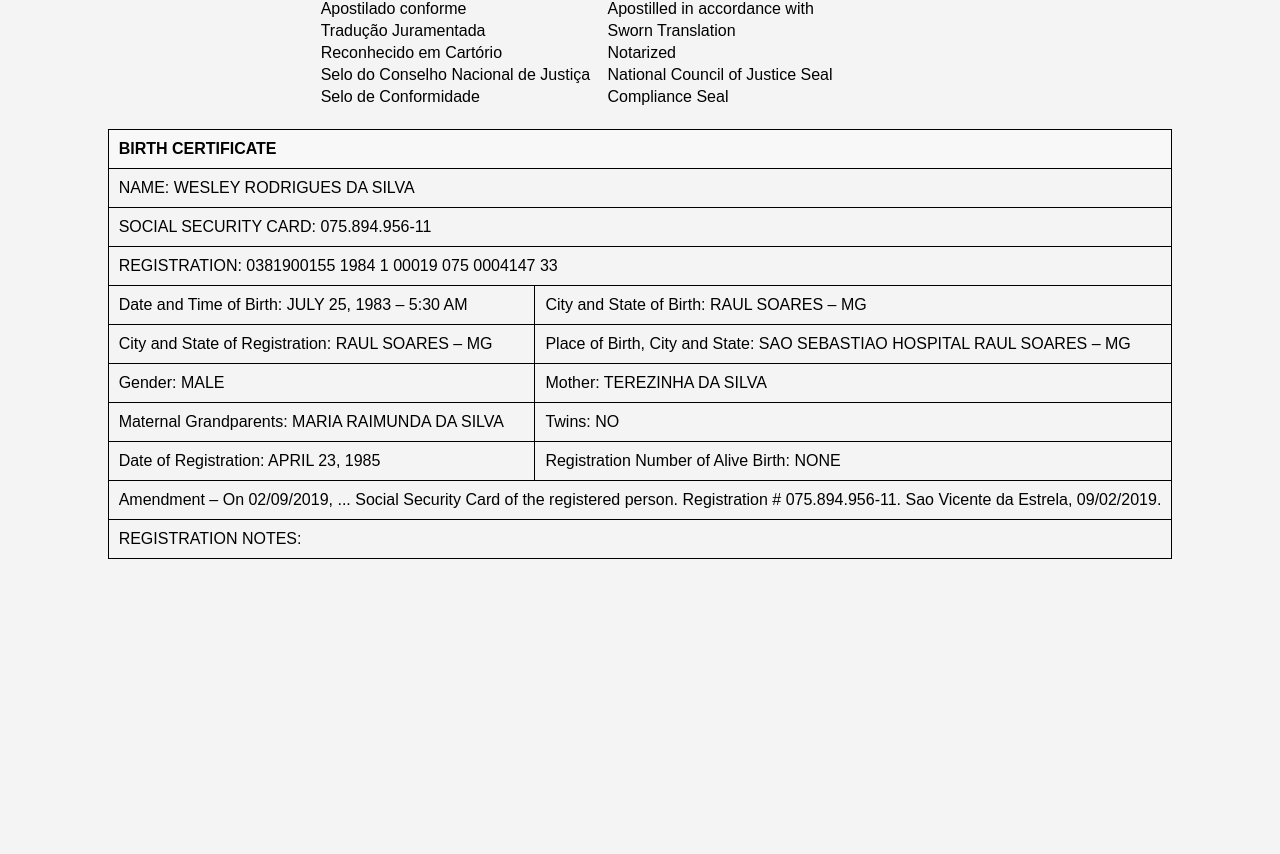
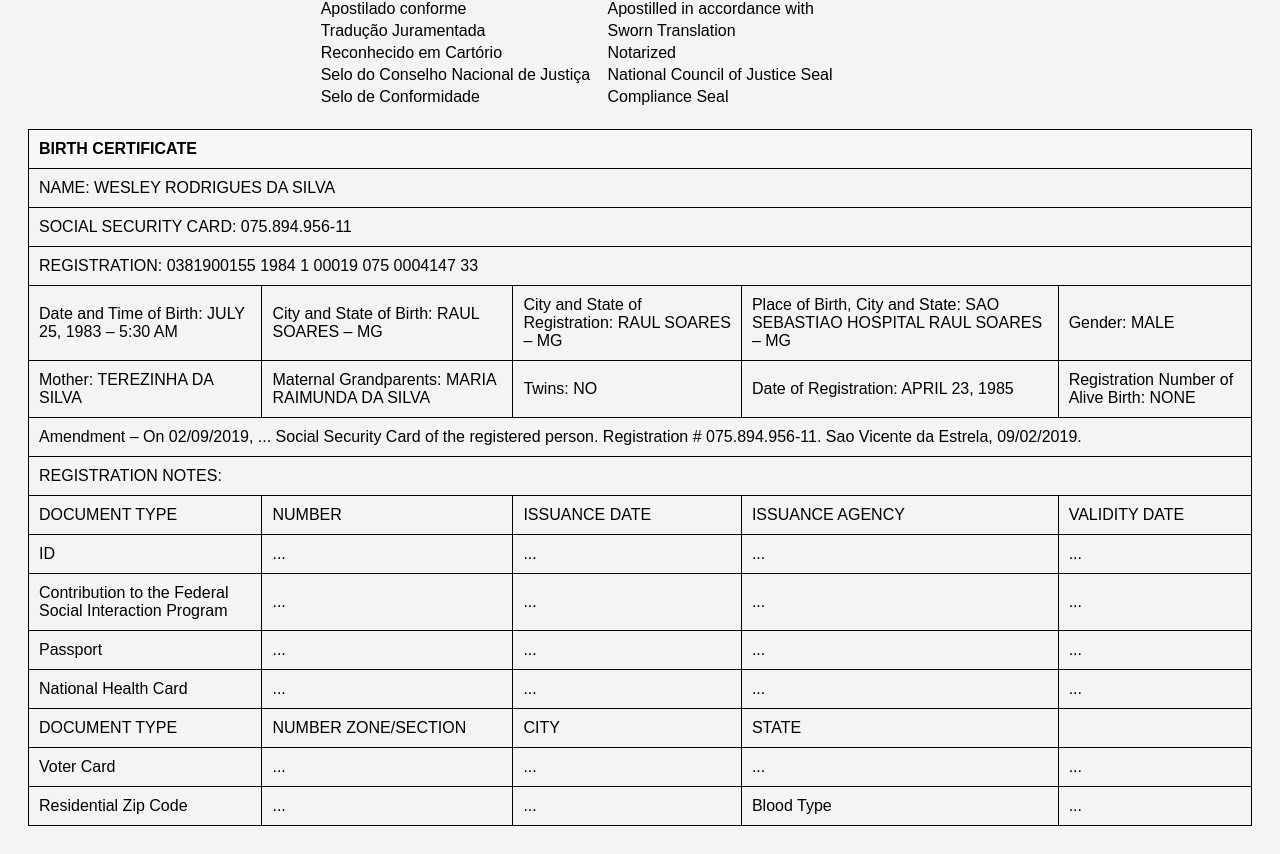
Before and after one commit to andwanted/ProjetosHtml, a plain HTML site: page projetos html/certidao.html in a window 1280 px wide. Shown: the part 2121-2975 px from the top of the page. Before the commit the page ends 2708 px from the top, so only its background shows below. Drawn offline with Linux system fonts and the light colour scheme.

Commit message:
adicionado linhas e detalhes a ultima tabela modelo

```diff
--- a/projetos html/certidao.html
+++ b/projetos html/certidao.html
@@ -127,34 +127,88 @@
     <div class="certificate-container">
         <!-- Seu conteúdo de certificado permanece aqui -->
         <table class="certificate-table">
-            <tr><th id="title" colspan="2">BIRTH CERTIFICATE</th></tr>
-            <tr><td id="name" colspan="2"></td></tr>
-            <tr><td id="ssn" colspan="2"></td></tr>
-            <tr><td id="registration" colspan="2"></td></tr>
+            <tr><th id="title" colspan="5">BIRTH CERTIFICATE</th></tr>
+            <tr><td id="name" colspan="5"></td></tr>
+            <tr><td id="ssn" colspan="5"></td></tr>
+            <tr><td id="registration" colspan="5"></td></tr>
             <tr>
                 <td id="dob"></td>
                 <td id="birth_city_state"></td>
+                <td id="registration_city_state"></td>
+                <td id="hospital"></td>
+                <td id="gender"></td>
             </tr>
             <tr>
-                <td id="registration_city_state"></td>
-                <td id="hospital"></td>
-            </tr>
-            <tr>
-                <td id="gender"></td>
                 <td id="mother"></td>
-            </tr>
-            <tr>
                 <td id="maternal_grandparents"></td>
                 <td id="twins"></td>
-            </tr>
-            <tr>
                 <td id="registration_date"></td>
                 <td id="birth_registration_number"></td>
             </tr>
-            <tr><td id="amendment" colspan="2"></td></tr>
-            <tr><td id="registration_notes" colspan="2"></td></tr>
+            <tr><td id="amendment" colspan="5"></td></tr>
+            <tr><td id="registration_notes" colspan="5"></td></tr>
+            <!-- Linhas com pontos indicativos -->
+            <tr>
+                <td id="document_type">DOCUMENT TYPE</td>
+                <td id="number">NUMBER</td>
+                <td id="issuance_date">ISSUANCE DATE</td>
+                <td id="issuance_agency">ISSUANCE AGENCY</td>
+                <td id="validity_date">VALIDITY DATE</td>
+            </tr>
+            <tr>
+                <td>ID</td>
+                <td>...</td>
+                <td>...</td>
+                <td>...</td>
+                <td>...</td>
+
+            </tr>
+            <tr>
+                <td>Contribution to the Federal Social Interaction Program</td>
+                <td>...</td>
+                <td>...</td>
+                <td>...</td>
+                <td>...</td>
+            </tr>
+            <tr>
+                <td>Passport</td>
+                <td>...</td>
+                <td>...</td>
+                <td>...</td>
+                <td>...</td>
+            </tr>
+            <tr>
+                <td>National Health Card</td>
+                <td>...</td>
+                <td>...</td>
+                <td>...</td>
+                <td>...</td>
+            </tr>
+            <tr>
+                <td id="document_type_2">DOCUMENT TYPE</td>
+                <td id="zone_section">NUMBER ZONE/SECTION</td>
+                <td id="city">CITY</td>
+                <td id="state">STATE</td>
+                <td colspan="1"></td>
+            </tr>
+            <tr>
+                <td>Voter Card</td>
+                <td>...</td>
+                <td>...</td>
+                <td>...</td>
+                <td>...</td>
+            </tr>
+            <tr>
+                <td>Residential Zip Code</td>
+                <td>...</td>
+                <td>...</td>
+                <td>Blood Type</td>
+                <td>...</td>
+            </tr>
         </table>
     </div>
+
+
 
     <script>
 document.addEventListener('DOMContentLoaded', function() {
@@ -174,6 +228,7 @@
     document.getElementById('birth_registration_number').textContent = 'Registration Number of Alive Birth: NONE';
     document.getElementById('amendment').textContent = 'Amendment – On 02/09/2019, ... Social Security Card of the registered person. Registration # 075.894.956-11. Sao Vicente da Estrela, 09/02/2019.';
     document.getElementById('registration_notes').textContent = 'REGISTRATION NOTES:';
+    // Adicionar preenchimento para novos campos se necessário
 });
 
         document.addEventListener('DOMContentLoaded', function() {
```
Lines whose indentation alone changed are shown as unchanged.
